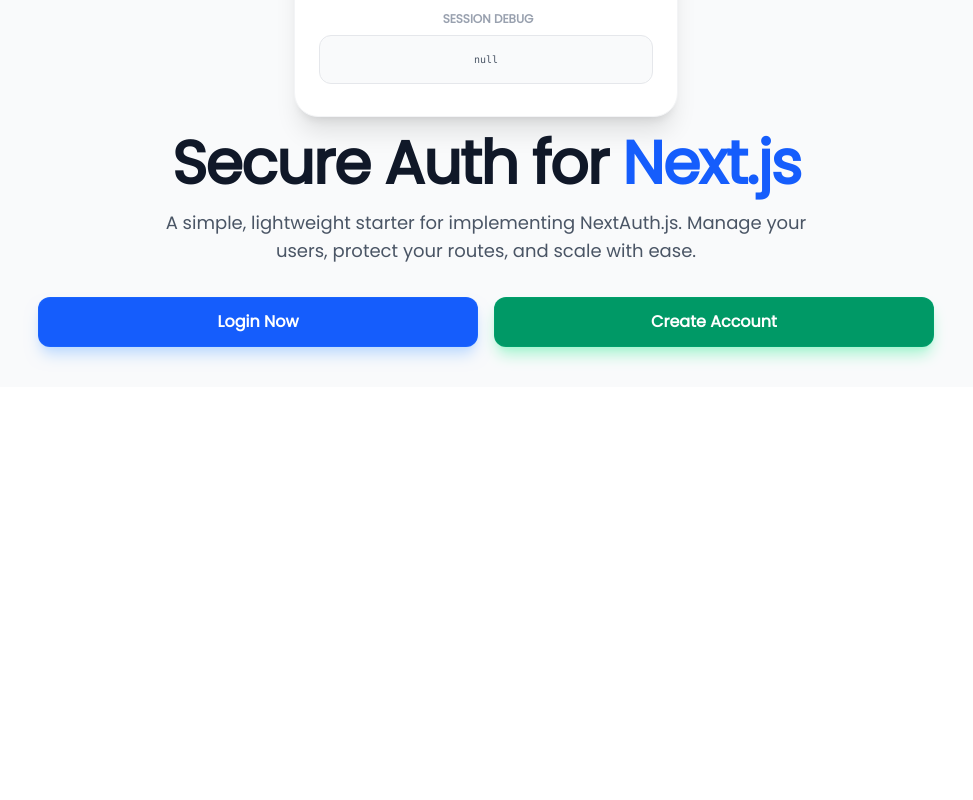
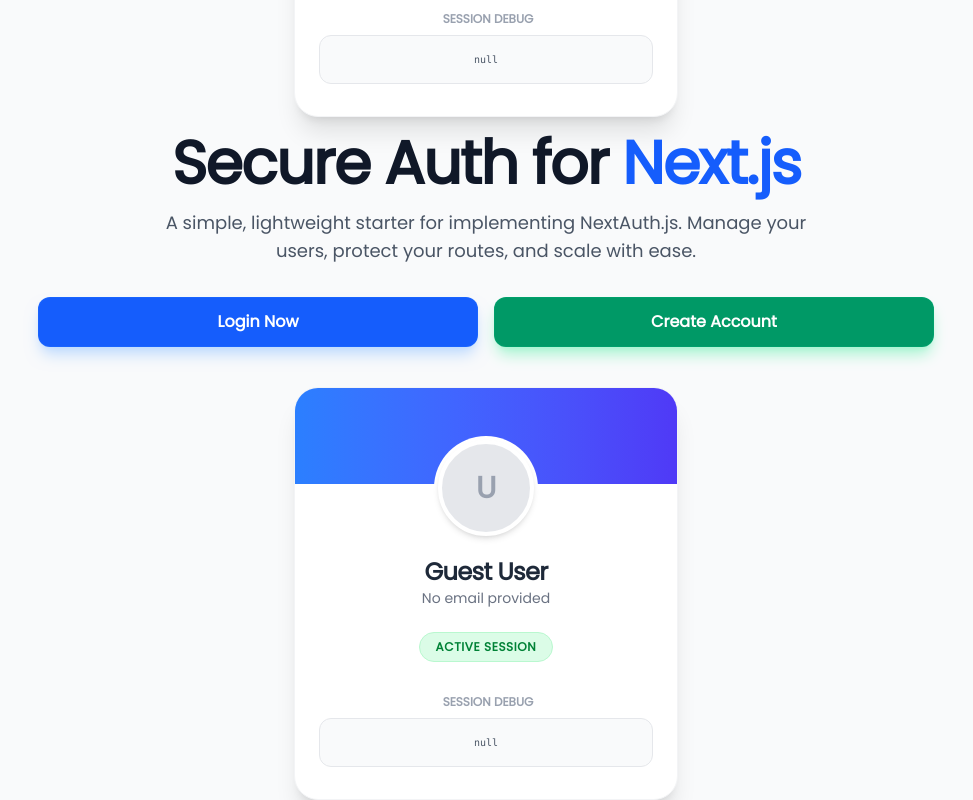
Before and after one commit to EmonHira135923/NextAuthJs-Authenctication, a Next.js app: page / in a window 1280 px wide. Shown: the part 725-1525 px from the top of the page, without its empty margins (154-1127 px from the left). Before the commit the page ends 1112 px from the top, so only its background shows below. Built offline with nearby package versions, Linux system fonts and the light colour scheme; no server answers.

Commit message:
CUSTOME LOGIN DONE

```diff
--- /dev/null
+++ b/src/Componets/Cards/ServerUserCard.jsx
@@ -0,0 +1,64 @@
+import { authOptions } from "@/app/api/auth/[...nextauth]/route";
+import { getServerSession } from "next-auth";
+import React from "react";
+
+const ServerUserCard = async () => {
+  const session = await getServerSession(authOptions);
+  console.log("backend", session);
+  return (
+    <div className="max-w-sm mx-auto bg-white rounded-3xl shadow-xl overflow-hidden border border-gray-100 mt-10">
+      {/* Top Banner / Background */}
+      <div className="h-24 bg-gradient-to-r from-blue-500 to-indigo-600"></div>
+
+      <div className="px-6 pb-8">
+        <div className="relative -mt-12 flex justify-center">
+          {/* User Image */}
+          <div className="p-1 bg-white rounded-full">
+            {session?.user?.image ? (
+              <Image
+                src={session.user.image}
+                alt="Profile"
+                width={96}
+                height={96}
+                className="rounded-full object-cover border-4 border-white shadow-md"
+              />
+            ) : (
+              <div className="w-24 h-24 bg-gray-200 rounded-full border-4 border-white flex items-center justify-center text-gray-400 text-3xl font-bold shadow-md">
+                {session?.user?.name?.[0] || "U"}
+              </div>
+            )}
+          </div>
+        </div>
+
+        {/* User Info */}
+        <div className="text-center mt-4">
+          <h2 className="text-2xl font-bold text-gray-800 tracking-tight">
+            {session?.user?.name || "Guest User"}
+          </h2>
+          <p className="text-gray-500 text-sm font-medium">
+            {session?.user?.email || "No email provided"}
+          </p>
+        </div>
+
+        {/* Status Badge */}
+        <div className="flex justify-center mt-6">
+          <span className="px-4 py-1.5 bg-green-100 text-green-700 text-xs font-bold uppercase tracking-wider rounded-full border border-green-200">
+            Active Session
+          </span>
+        </div>
+
+        {/* Session Details (JSON - Styled) */}
+        <div className="mt-8">
+          <p className="text-xs font-semibold text-gray-400 uppercase mb-2 ml-1">
+            Session Debug
+          </p>
+          <div className="bg-gray-50 rounded-xl p-4 text-[10px] font-mono text-gray-600 border border-gray-200 overflow-x-auto max-h-32">
+            <pre>{JSON.stringify(session, null, 2)}</pre>
+          </div>
+        </div>
+      </div>
+    </div>
+  );
+};
+
+export default ServerUserCard;
--- a/src/app/page.jsx
+++ b/src/app/page.jsx
@@ -1,5 +1,6 @@
 import LoginButton from "@/Componets/Buttons/LoginButton";
 import RegistrationButton from "@/Componets/Buttons/RegistrationButton";
+import ServerUserCard from "@/Componets/Cards/ServerUserCard";
 import UserCard from "@/Componets/Cards/UserCard";
 import Image from "next/image";
 import Link from "next/link";
@@ -36,6 +37,7 @@
           <LoginButton />
           <RegistrationButton />
         </div>
+        <ServerUserCard />
       </div>
     </main>
   );
```
Also changed, not shown: 1 other file (tests, documents, lock files or other folders).
